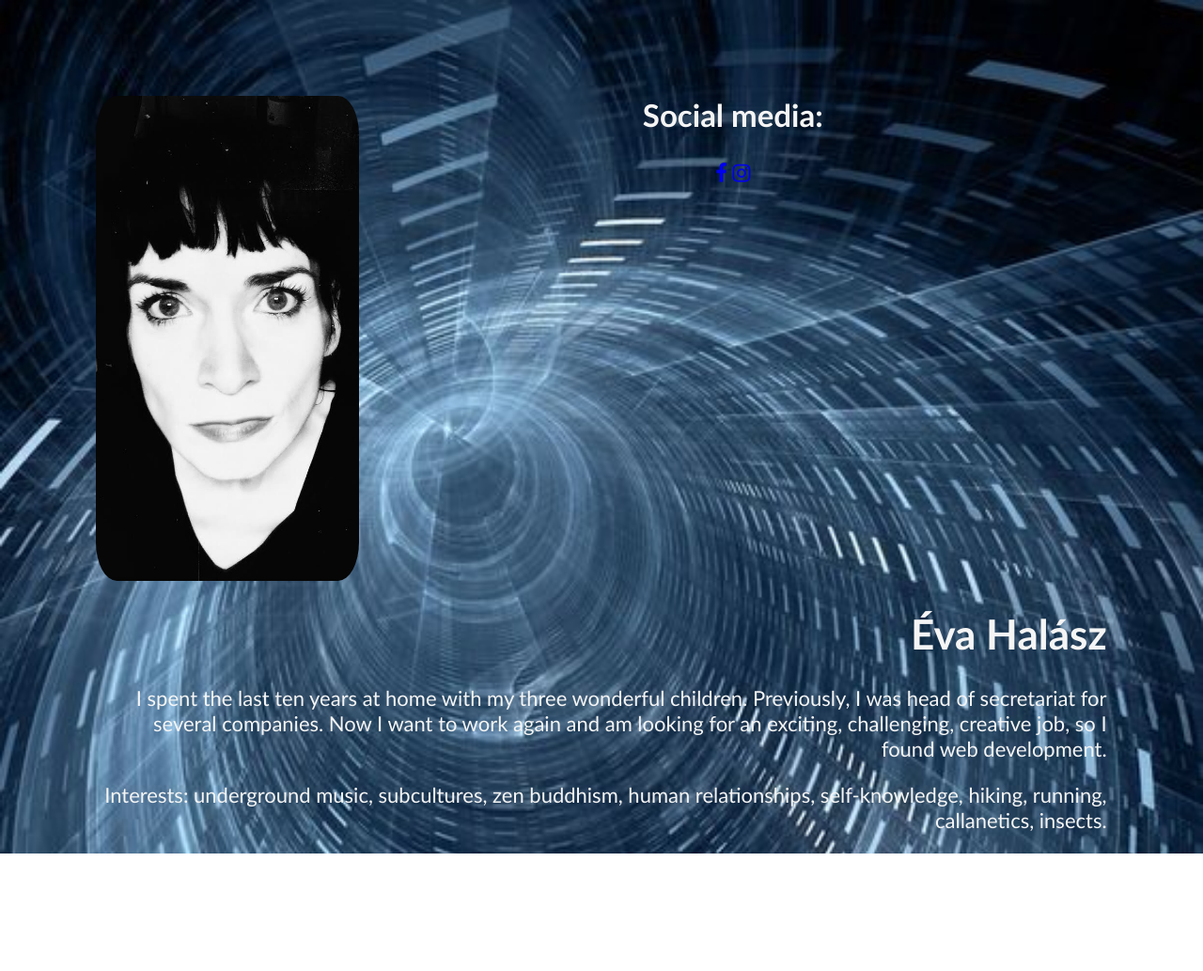
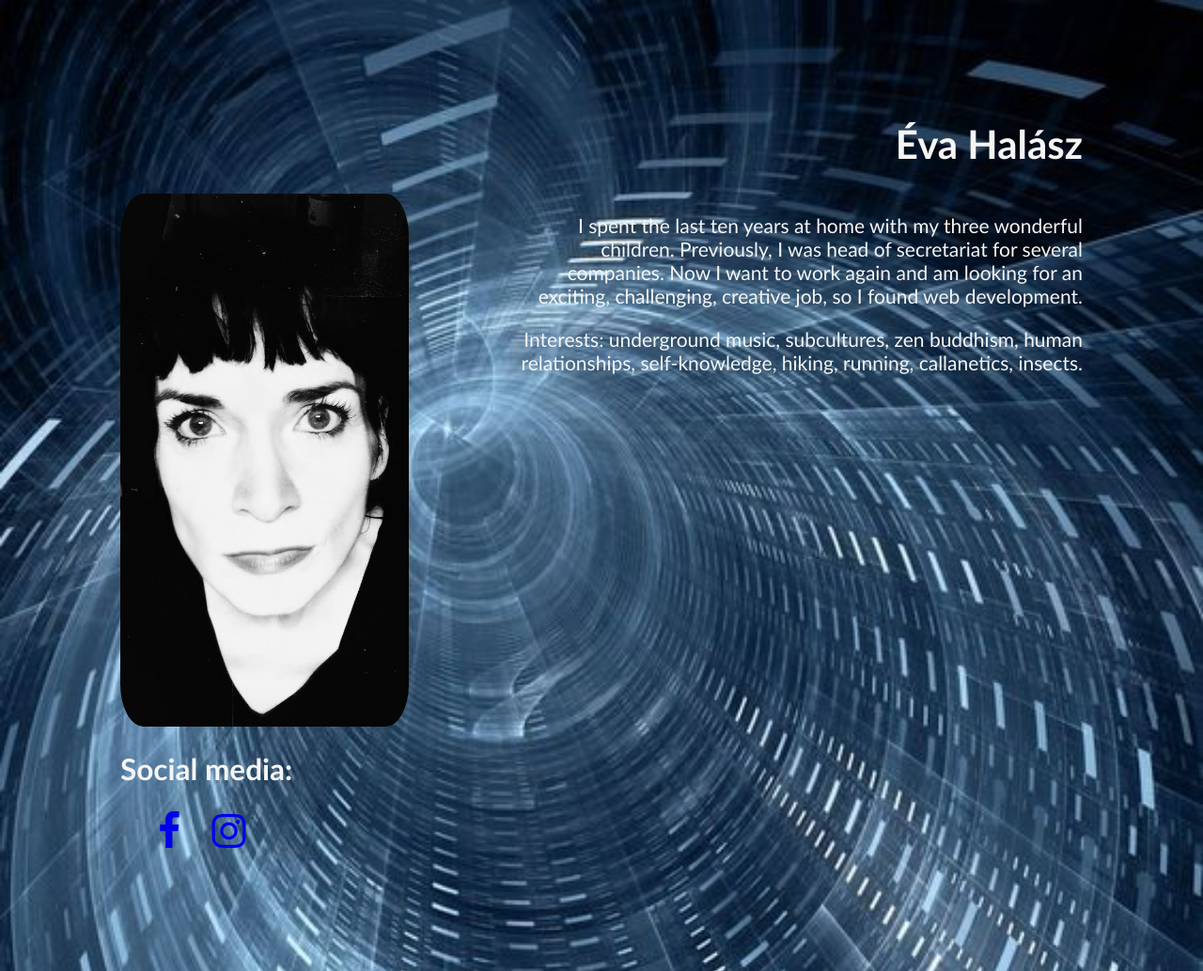
Before and after one commit to rosapantopon/My-profile-card, a plain HTML site: page About-me.html in a window 1280 px wide. Shown: the whole page at 94% size. Before the commit the page ends 908 px from the top, so only its background shows below. Drawn offline with Linux system fonts and the light colour scheme.

Commit message:
bigger icons, page halving

```diff
--- a/About-me.css
+++ b/About-me.css
@@ -1,20 +1,24 @@
 body {
 	font-family: "Trebuchet MS", Arial, Helvetica, sans-serif;
-	font-size: 22px;
+	font-size: 21px;
 	color: whitesmoke;
 	background: url('assets/corridor.jpg') no-repeat center center fixed;
   background-size: cover;
-	margin: 8%;
+	margin: 10%;
 }
 
+#name {
+	text-align: right
+}
 .about {
 	float: right;
 	text-align: right;
+	width: 60%
 }
 
 #profil-pic {
 	float: left;
-	width: 26%;
+	width: 30%;
 	height: auto;
 	border-radius: 8%;
 	filter: grayscale(100%);
@@ -22,17 +26,22 @@ body {
 }
 
 img:hover {
-  transform: scale(1.1);
+  transform: scale(1.5);
 	filter: grayscale(0%);
+}
+.clear {
+    clear: both;
 }
 
 #communication {
-	text-align: center;
+	text-align: left;
 }
+
 ul {
   list-style-type: none;
 }
 
 li {
   display: inline;
+	padding-right: 28px
 }
--- a/About-me.html
+++ b/About-me.html
@@ -8,17 +8,18 @@
 	<link href="https://maxcdn.bootstrapcdn.com/font-awesome/4.7.0/css/font-awesome.min.css" rel="stylesheet">
 </head>
 <body>
+	<h1 id="name">Éva Halász</h1>
 	<img id="profil-pic" src="assets/rspntpn.png" alt="profil-picture">
 	<div class="about">
-	  <h1 id="name">Éva Halász</h1>
   	<p >I spent the last ten years at home with my three wonderful children. Previously, I was head of secretariat for several companies. Now I want to work again and am looking for an exciting, challenging, creative job, so I found web development.</p>
     <p>Interests: underground music, subcultures, zen buddhism, human relationships, self-knowledge, hiking, running, callanetics, insects.</p>
   </div>
+	<div class="clear"></div>
 	<div id="communication">
 	  <h2>Social media:</h2>
     <ul>
-      <li><a href="https://facebook.com/profile.php?id=1151342563"><i class="fa fa-facebook" aria-hidden="true"></i></a></li>
-      <li><a href="https://instagram.com/rosapantopon"><i class="fa fa-instagram" aria-hidden="true"></i></a></li>
+      <li><a href="https://www.facebook.com/profile.php?id=1151342563"><i class="fa fa-facebook fa-2x" aria-hidden="true"></i></a></li>
+      <li><a href="https://instagram.com/rosapantopon"><i class="fa fa-instagram fa-2x" aria-hidden="true"></i></a></li>
     </ul>
 	</div>
 </body>
```
